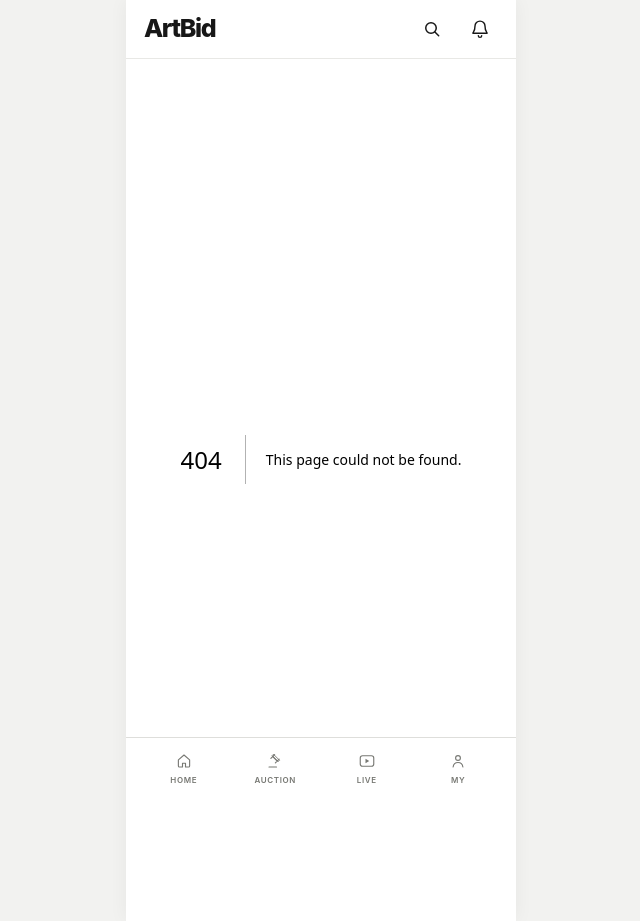
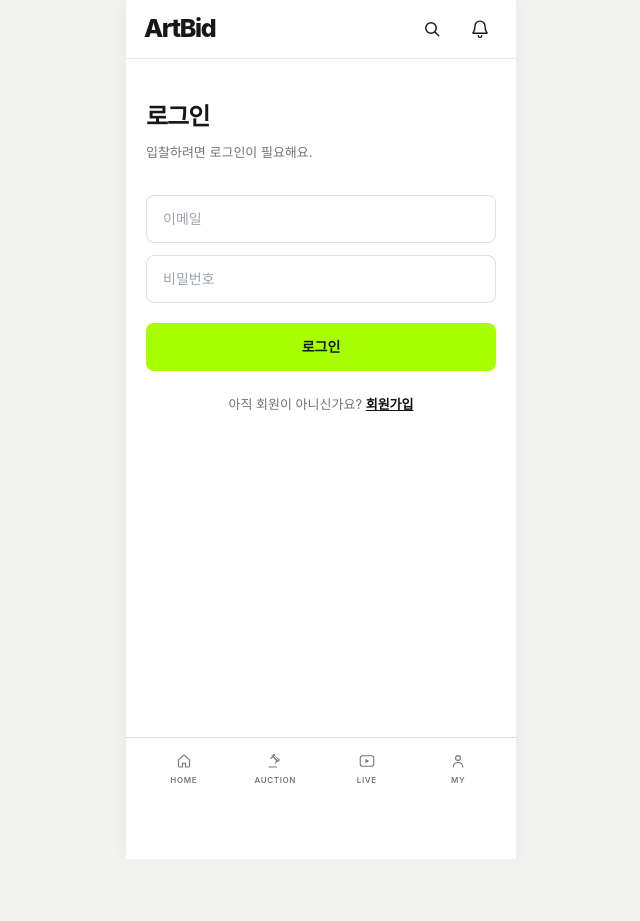
Before and after one commit to 2026-F/frontend, a Next.js app in the folder frontend/: page /login in a window 1280 px wide. Before the commit this address had no page. Shown: the whole page, without its empty margins (319-959 px from the left). After the commit the page ends 859 px from the top, so only its background shows below. Built offline with nearby package versions, Linux system fonts and the light colour scheme; no server answers; a web font is replaced by a local one.

Commit message:
feat: 로그인 페이지 추가 (/login)

```diff
--- /dev/null
+++ b/frontend/src/app/login/page.tsx
@@ -0,0 +1,106 @@
+"use client"; // 입력값 상태(useState), 클릭 이벤트, 페이지 이동을 쓰니까 클라이언트 컴포넌트
+
+import { useState } from "react";
+import Link from "next/link";
+import { useRouter } from "next/navigation";
+import { errorMessage, fetchMember, login } from "@/lib/api";
+import { useAuth } from "@/lib/auth";
+
+// Next.js App Router 규칙: src/app/login/page.tsx → 주소 /login
+export default function LoginPage() {
+  const router = useRouter(); // 로그인 성공 후 다른 페이지로 보낼 때 사용
+  const setAuth = useAuth((s) => s.setAuth); // 전역 저장소의 "로그인 처리" 함수만 꺼내옴
+
+  // 입력창 값과 화면 상태
+  const [email, setEmail] = useState("");
+  const [password, setPassword] = useState("");
+  const [error, setError] = useState<string | null>(null); // 에러 문구 (없으면 null → 안 보임)
+  const [loading, setLoading] = useState(false); // 요청 중이면 버튼 비활성화 (중복 클릭 방지)
+
+  const handleSubmit = async (e: React.FormEvent) => {
+    // form은 기본적으로 제출 시 페이지를 새로고침함 → 그걸 막고 우리가 직접 처리
+    e.preventDefault();
+    setError(null); // 이전 에러 문구 지우기
+    setLoading(true);
+
+    try {
+      // 1) 로그인 요청 → 토큰과 회원 번호를 받음
+      const { accessToken, memberId } = await login(email, password);
+
+      // 2) 다음 요청(회원 조회)에도 토큰이 붙도록 먼저 저장
+      //    (지금 회원 조회 API는 토큰 없이도 되지만, 나중에 막힐 수 있어서 미리 대비)
+      localStorage.setItem("accessToken", accessToken);
+
+      // 3) 로그인 응답엔 이름이 없어서 회원 정보를 한 번 더 조회
+      //    혹시 이 조회가 실패해도 로그인 자체는 성공했으니,
+      //    이메일 앞부분을 임시 이름으로 써서 로그인은 계속 진행
+      const member = await fetchMember(memberId).catch(() => ({
+        id: memberId,
+        email,
+        name: email.split("@")[0],
+        role: "BIDDER" as const, // as const: "BIDDER"를 그냥 string이 아닌 정확한 값으로 타입 지정
+      }));
+
+      // 4) 전역 저장소에 로그인 상태 저장 → 마이페이지 등 다른 화면에서 바로 쓸 수 있음
+      setAuth(accessToken, member);
+
+      // 5) 마이페이지로 이동
+      router.push("/mypage");
+    } catch (err) {
+      // 로그인 실패(비밀번호 틀림 등) 또는 서버 꺼짐 → 메시지 표시
+      setError(errorMessage(err, "로그인에 실패했습니다. 잠시 후 다시 시도해 주세요."));
+    } finally {
+      // 성공이든 실패든 끝나면 버튼 다시 활성화
+      setLoading(false);
+    }
+  };
+
+  return (
+    <div className="px-5 pb-12 pt-10 text-[#171717]">
+      <h1 className="text-[24px] font-extrabold tracking-[-0.04em]">로그인</h1>
+      <p className="mt-2 text-[13px] text-[#73756f]">입찰하려면 로그인이 필요해요.</p>
+
+      {/* onSubmit: 버튼 클릭이나 입력창에서 Enter를 눌러도 handleSubmit 실행 */}
+      <form onSubmit={handleSubmit} className="mt-8 flex flex-col gap-3">
+        {/* type="email" + required: 브라우저가 빈 값이나 이메일 형식 오류를 먼저 막아줌
+            (백엔드는 형식 오류를 500으로 보내서, 프론트에서 걸러주는 게 중요) */}
+        <input
+          type="email"
+          required
+          placeholder="이메일"
+          value={email}
+          onChange={(e) => setEmail(e.target.value)} // 입력할 때마다 상태 업데이트
+          className="h-12 rounded-[8px] border border-[#dfe0da] px-4 text-[14px] outline-none focus:border-[#111111]"
+        />
+        {/* type="password": 입력한 글자를 ●●● 로 가려줌 */}
+        <input
+          type="password"
+          required
+          placeholder="비밀번호"
+          value={password}
+          onChange={(e) => setPassword(e.target.value)}
+          className="h-12 rounded-[8px] border border-[#dfe0da] px-4 text-[14px] outline-none focus:border-[#111111]"
+        />
+
+        {/* 에러가 있을 때만 빨간 글씨로 표시 */}
+        {error && <p className="text-[12px] text-[#ff4e44]">{error}</p>}
+
+        {/* 요청 중에는 disabled로 막고 문구도 바꿔서 진행 중인 걸 알려줌 */}
+        <button
+          type="submit"
+          disabled={loading}
+          className="mt-2 h-12 rounded-[8px] bg-[#a8ff00] text-[14px] font-extrabold disabled:opacity-50"
+        >
+          {loading ? "로그인 중..." : "로그인"}
+        </button>
+      </form>
+
+      <p className="mt-6 text-center text-[13px] text-[#73756f]">
+        아직 회원이 아니신가요?{" "}
+        <Link href="/signup" className="font-bold text-[#111111] underline">
+          회원가입
+        </Link>
+      </p>
+    </div>
+  );
+}
```
